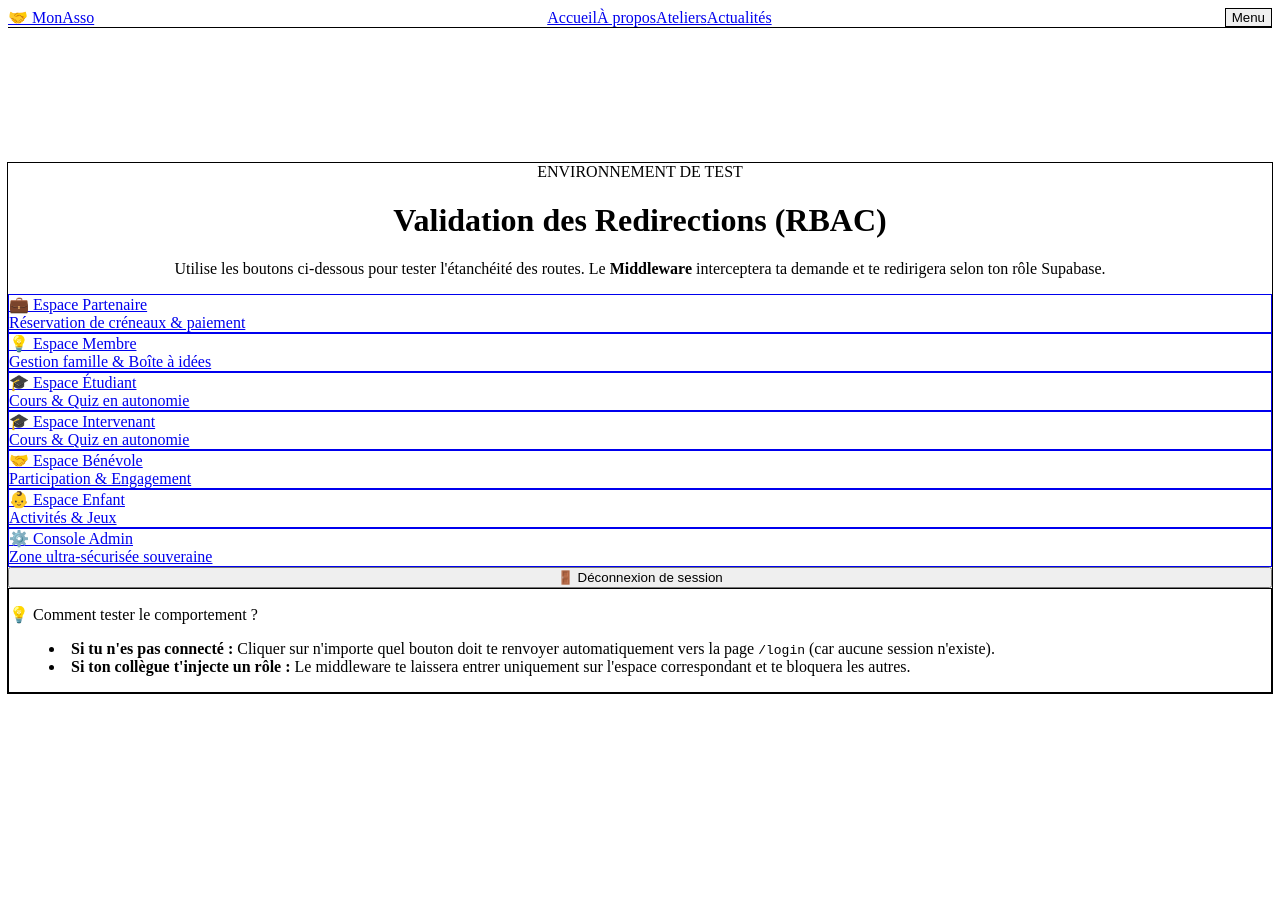
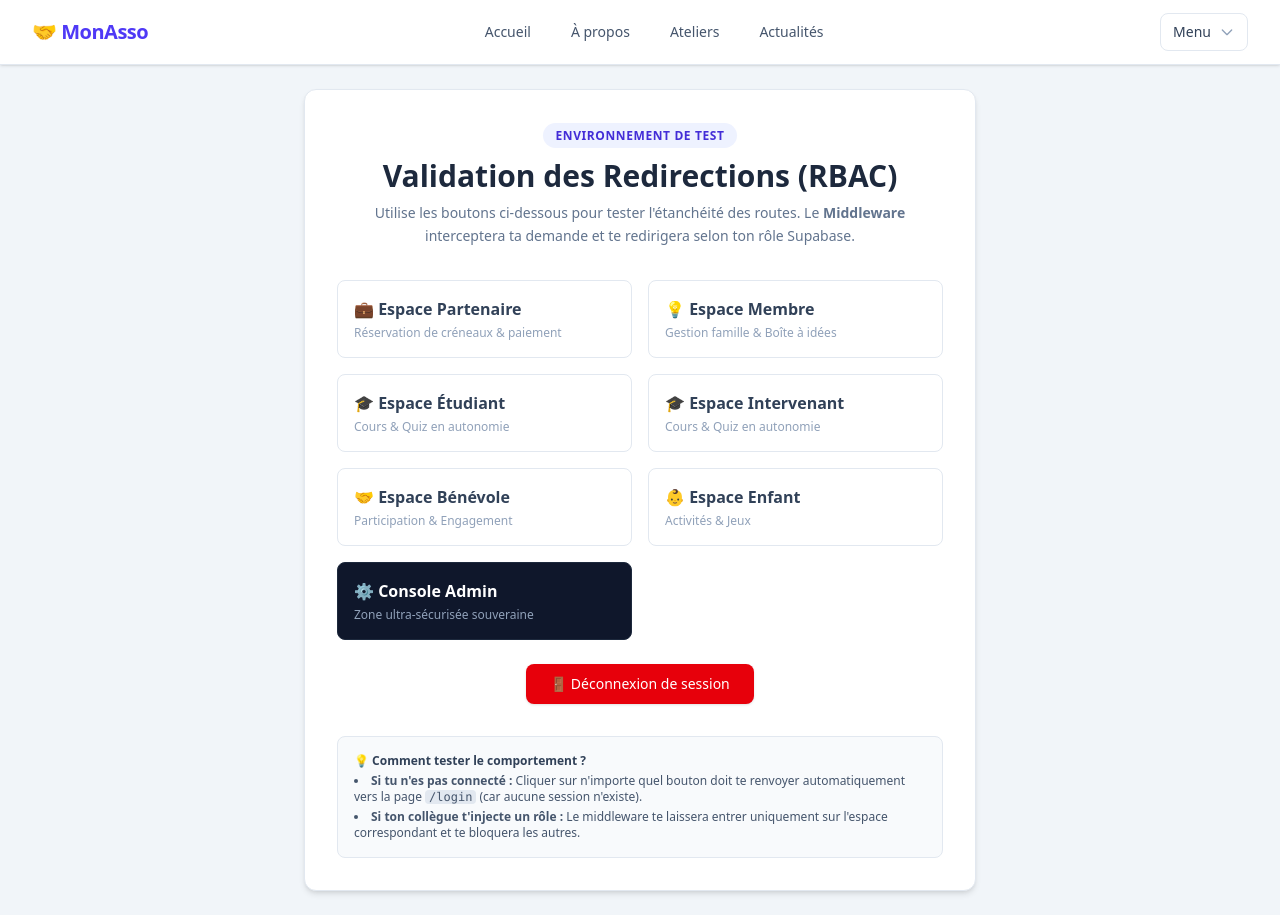
Before and after one commit to blackminette/reseau-femme-et-citoyenne, a Next.js app: page / in a window 1280 px wide. Before the commit the page ends 836 px from the top, so only its background shows below. Built offline with nearby package versions, Linux system fonts and the light colour scheme; no server answers.

Commit message:
correctif fusion

```diff
--- a/src/app/globals.css
+++ b/src/app/globals.css
@@ -1,6 +1,6 @@
 /* * src/app/globals.css */
 
-/* Importation des trois couches fondamentales de Tailwind CSS */
-@tailwind base;
-@tailwind components;
-@tailwind utilities;
+@import "tailwindcss";
+
+@source "../components/**/*.{js,ts,jsx,tsx,mdx}";
+@source "./**/*.{js,ts,jsx,tsx,mdx}";
```
